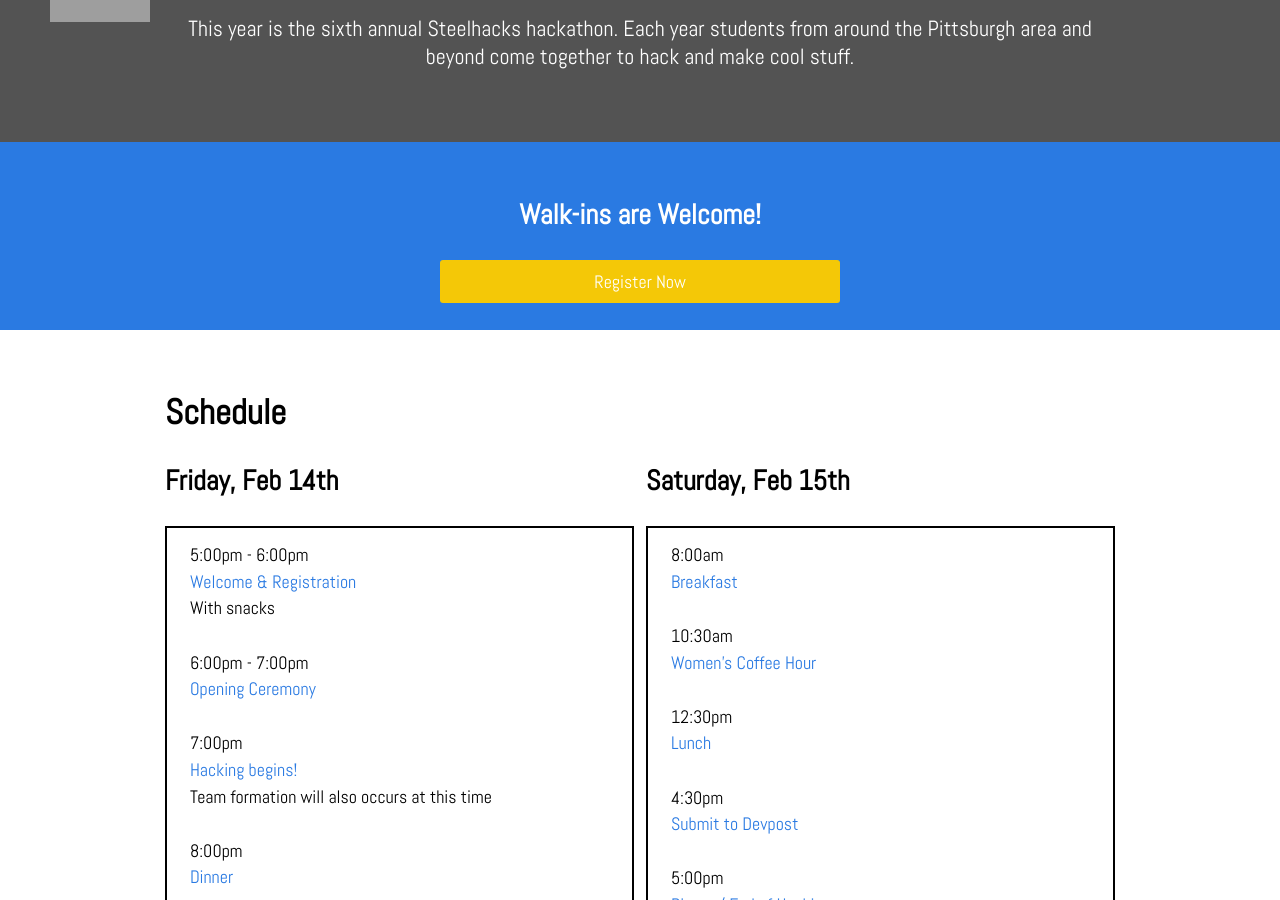
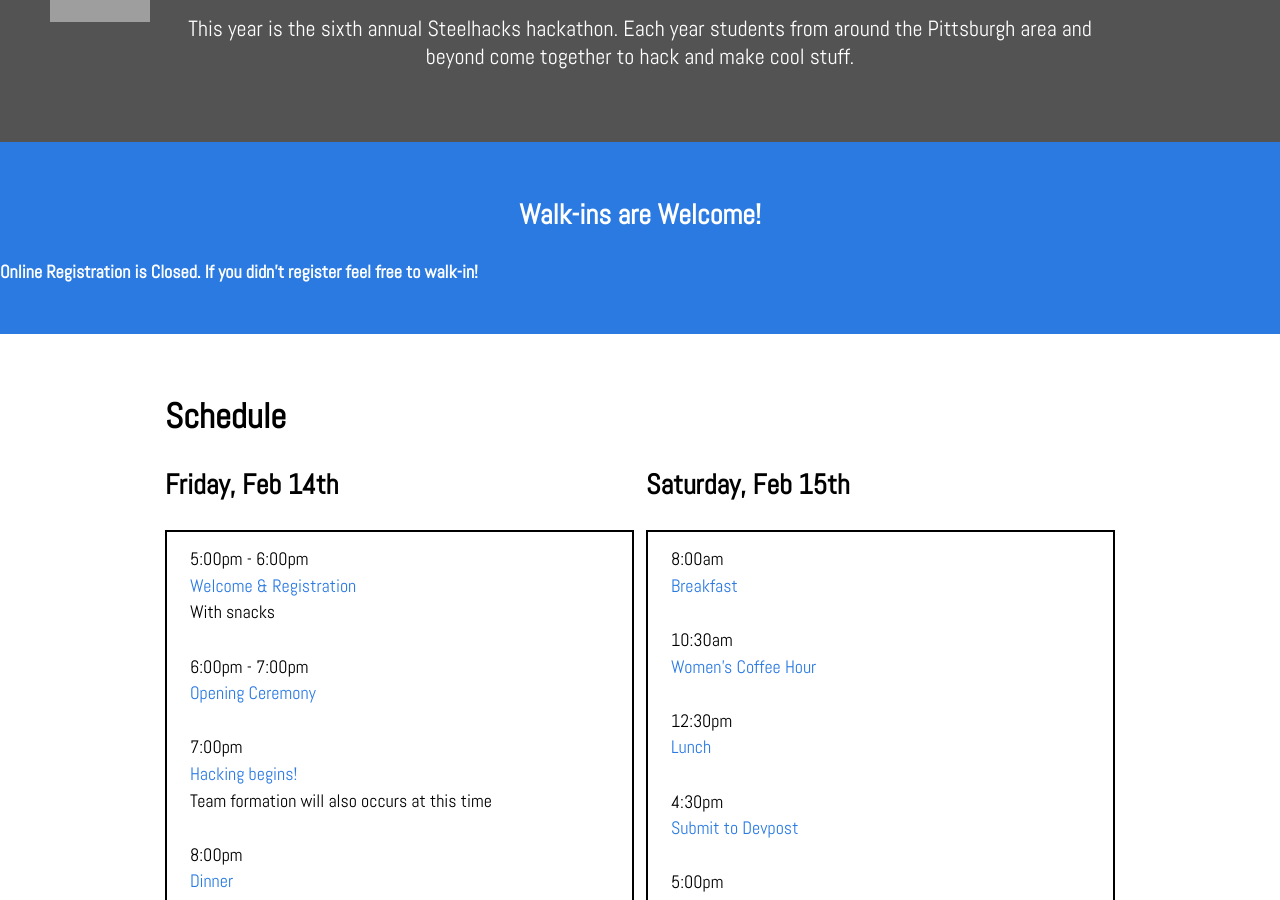
Before and after one commit to SteelHeads/steelhacks.com, a Jekyll site: the page built from index.html, in a window 1280 px wide and 900 px high, scrolled down 646 px. Built offline with Jekyll 4.4.1, drawn with Linux system fonts in a browser that asks for light colours; grey boxes are pictures that could not be loaded.

Commit message:
Closing Online Registration

```diff
--- a/index.html
+++ b/index.html
@@ -42,9 +42,7 @@
 </header>
 <div id='signup-form' class='slice'>
   <h3>Walk-ins are Welcome!</h3>
-  <div class='container'>
-    <a class='button' href="{{site.registration_url}}">Register Now</a>
-  </div>
+  <h4>Online Registration is Closed. If you didn't register feel free to walk-in!</h4>
 </div>
 <div id='schedule' class='slice slice--big'>
   <div class='container'>
```
